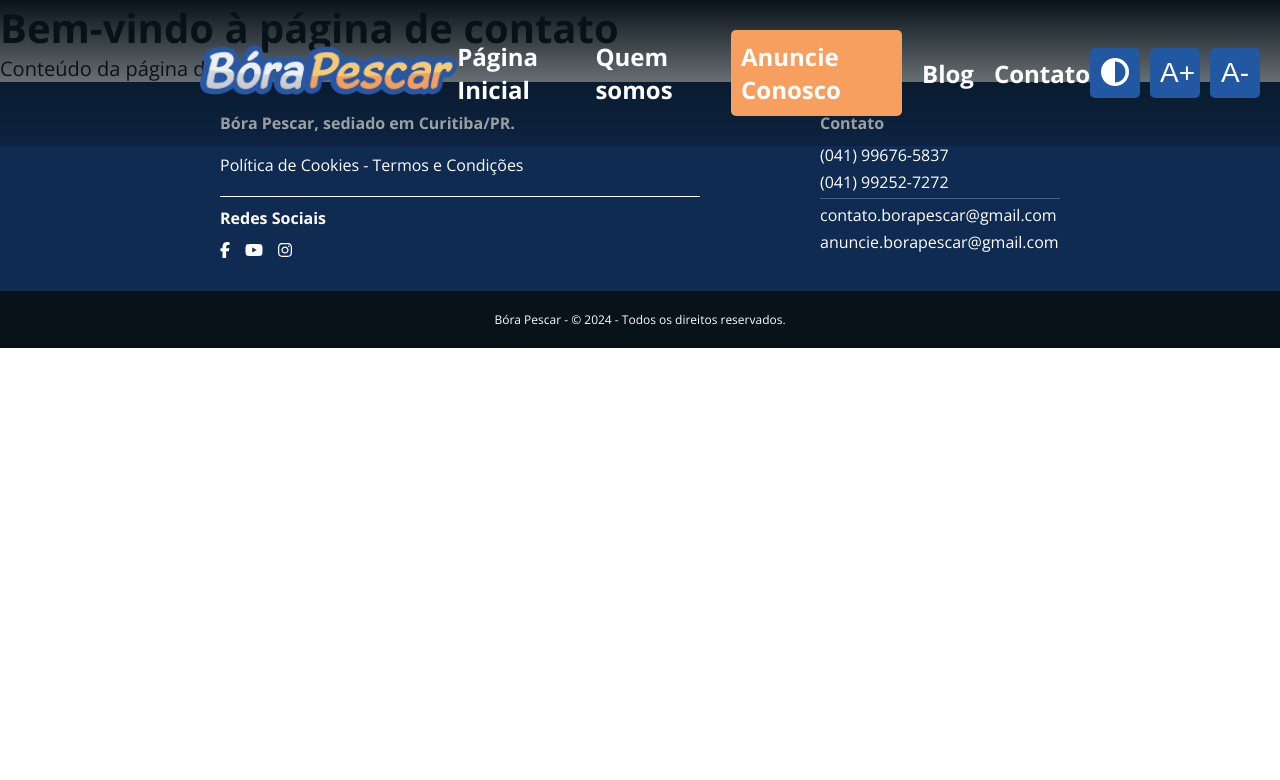
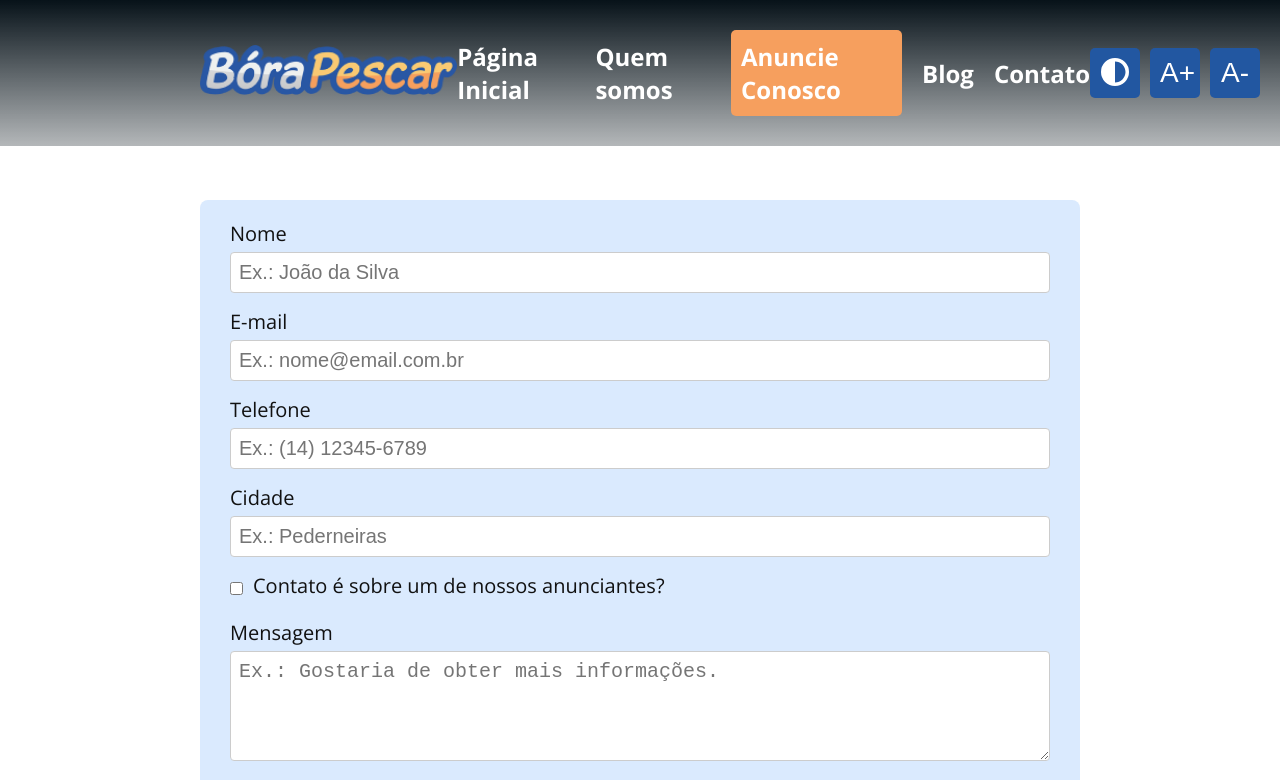
Before and after one commit to marianakaori/bora-pescar-redesign, a React (Vite) app: page /contact in a window 1280 px wide. Shown: the top 780 px of the page. Built offline with nearby package versions, Linux system fonts and the light colour scheme; a web font is replaced by a local one.

Commit message:
Formulário de contato

```diff
--- /dev/null
+++ b/src/components/ContactForm/contactForm.css
@@ -0,0 +1,64 @@
+.form-container {
+    background-color: var(--light-color);
+    border-radius: 8px;
+    padding: 20px 30px;
+    width: auto;
+    margin: 0 auto;
+    font-size: var(--font-size-s);
+}
+
+form label {
+    display: block;
+    margin-bottom: 5px;
+    color: var(--text-color);
+}
+
+form input,
+form textarea {
+    width: 100%;
+    padding: 8px;
+    margin-bottom: 15px;
+    border: 1px solid #ccc;
+    border-radius: 4px;
+    font-size: var(--font-size-s);
+}
+
+form input:focus,
+form textarea:focus {
+    outline: none;
+    border-color: var(--primary-color);
+    box-shadow: 0 0 4px var(--transparent-primary-color);
+}
+
+.checkbox-container {
+    display: flex;
+    align-items: center;
+    margin-bottom: 15px;
+}
+
+.checkbox-container input {
+    margin-right: 10px;
+    margin-bottom: 0;
+    width: auto;
+}
+
+form button {
+    background-color: var(--tertiary-color);
+    color: var(--color-white);
+    padding: 10px 20px;
+    border: none;
+    border-radius: 4px;
+    font-size: 16px;
+    cursor: pointer;
+    transition: background-color 0.3s;
+}
+
+form button:hover {
+    background-color: var(--dark-tertiary-color);
+}
+
+form button:focus {
+    outline: none;
+    border: 2px solid var(--dark-tertiary-color);
+    box-shadow: 0 0 4px rgba(255, 140, 66, 0.5);
+}
--- /dev/null
+++ b/src/components/ContactForm/contactForm.jsx
@@ -0,0 +1,100 @@
+import { useState } from "react";
+import "./contactForm.css";
+
+const ContactForm = () => {
+  const [formData, setFormData] = useState({
+    name: "",
+    email: "",
+    phone: "",
+    city: "",
+    advertiser: false,
+    message: "",
+  });
+
+  const handleChange = (e) => {
+    const { name, value, type, checked } = e.target;
+    setFormData({
+      ...formData,
+      [name]: type === "checkbox" ? checked : value,
+    });
+  };
+
+  const handleSubmit = (e) => {
+    e.preventDefault();
+    console.log("Dados enviados:", formData);
+    alert("Formulário enviado com sucesso!");
+  };
+
+  return (
+    <div className="form-container">
+      <form onSubmit={handleSubmit}>
+        <label htmlFor="name">Nome</label>
+        <input
+          type="text"
+          id="name"
+          name="name"
+          placeholder="Ex.: João da Silva"
+          value={formData.name}
+          onChange={handleChange}
+          required
+        />
+
+        <label htmlFor="email">E-mail</label>
+        <input
+          type="email"
+          id="email"
+          name="email"
+          placeholder="Ex.: nome@email.com.br"
+          value={formData.email}
+          onChange={handleChange}
+          required
+        />
+
+        <label htmlFor="phone">Telefone</label>
+        <input
+          type="tel"
+          id="phone"
+          name="phone"
+          placeholder="Ex.: (14) 12345-6789"
+          value={formData.phone}
+          onChange={handleChange}
+        />
+
+        <label htmlFor="city">Cidade</label>
+        <input
+          type="text"
+          id="city"
+          name="city"
+          placeholder="Ex.: Pederneiras"
+          value={formData.city}
+          onChange={handleChange}
+        />
+
+        <div className="checkbox-container">
+          <input
+            type="checkbox"
+            id="advertiser"
+            name="advertiser"
+            checked={formData.advertiser}
+            onChange={handleChange}
+          />
+          <label htmlFor="advertiser">Contato é sobre um de nossos anunciantes?</label>
+        </div>
+
+        <label htmlFor="message">Mensagem</label>
+        <textarea
+          id="message"
+          name="message"
+          placeholder="Ex.: Gostaria de obter mais informações."
+          rows="4"
+          value={formData.message}
+          onChange={handleChange}
+        ></textarea>
+
+        <button type="submit">Enviar</button>
+      </form>
+    </div>
+  );
+};
+
+export default ContactForm;
--- a/src/index.css
+++ b/src/index.css
@@ -5,6 +5,7 @@
   --tertiary-color: #F69F5E;
   --dark-tertiary-color: #E67E22;
   --dark-color: #071219;
+  --light-color: #DAEAFE;
   --background-color: var(--color-white);
   --transparent-primary-color: #2257a1c2;
   --text-color: #111111;
--- a/src/pages/Contact/contact.css
+++ b/src/pages/Contact/contact.css
@@ -0,0 +1,3 @@
+.contact-page-container {
+    margin: var(--outer-margin);
+}
--- a/src/pages/Contact/contact.jsx
+++ b/src/pages/Contact/contact.jsx
@@ -1,8 +1,10 @@
+import ContactForm from "../../components/ContactForm/contactForm";
+import './contact.css';
+
 const Contact = () => {
     return (
-        <div>
-            <h1>Bem-vindo à página de contato</h1>
-            <p>Conteúdo da página de contato aqui.</p>
+        <div className="contact-page-container">
+            <ContactForm />
         </div>
     );
 };
```
